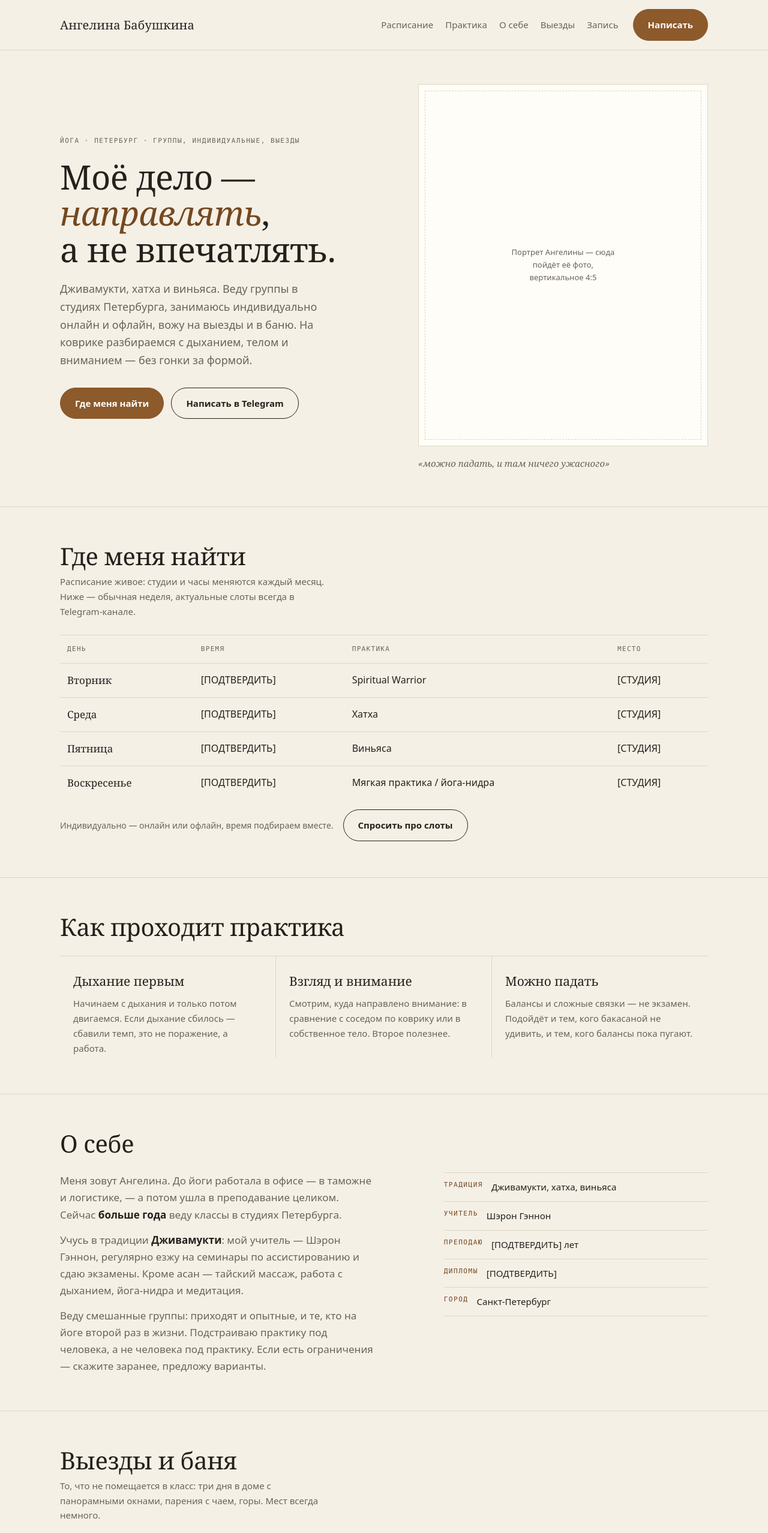
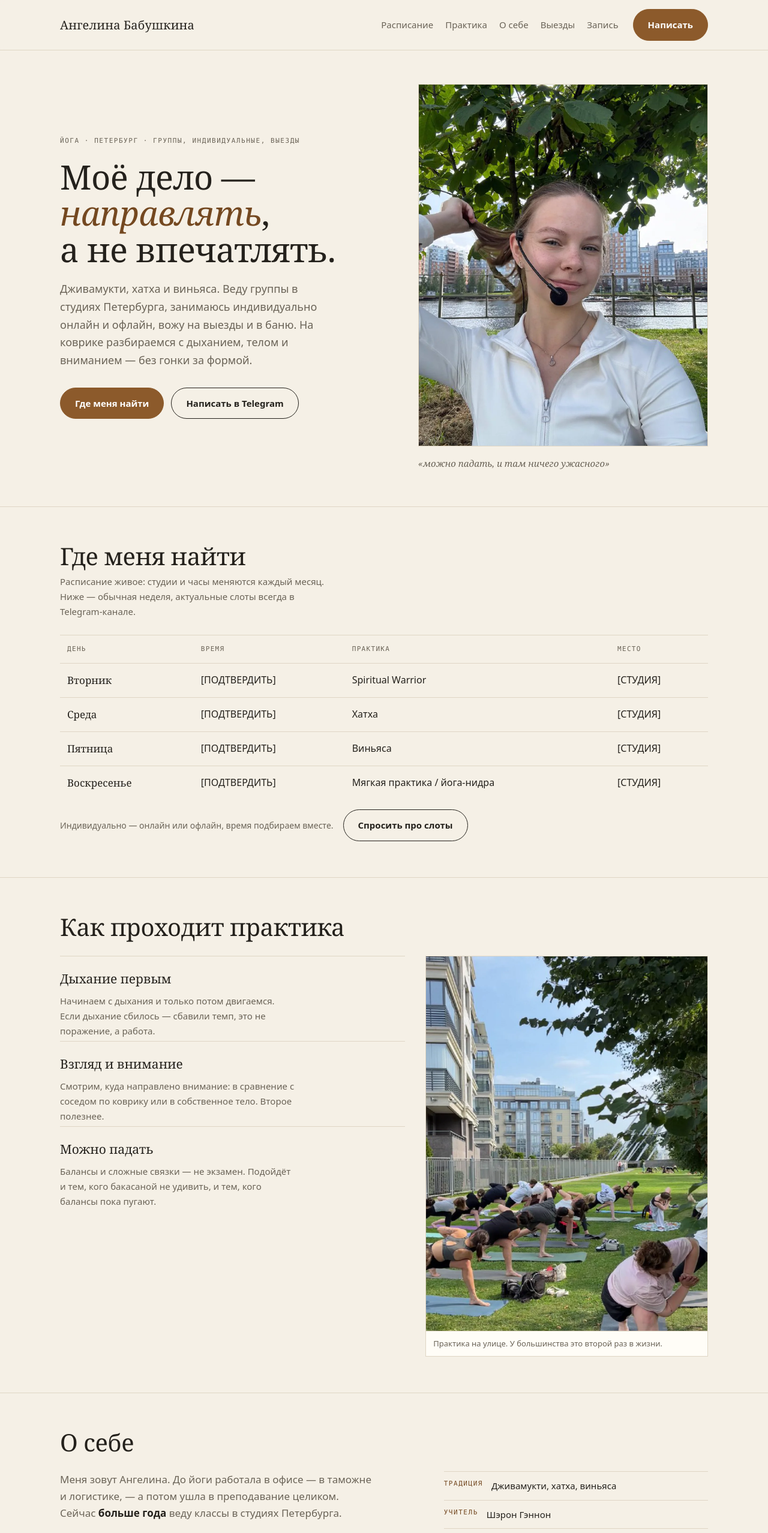
Before and after one commit to sergbcv-debug/yoga-demo, a plain HTML site: page index.html in a window 1280 px wide. Shown: the top 2555 px of the page at 60% size. Drawn offline with Linux system fonts and the light colour scheme.

Commit message:
Фото из канала: портрет, практика на улице, дом для ретрита

```diff
--- a/index.html
+++ b/index.html
@@ -47,9 +47,8 @@ h1{font-family:var(--serif);font-size:clamp(34px,4.6vw,56px);line-height:1.08;le
 h1 em{font-style:italic;color:var(--accent-ink)}
 .lede{margin-top:22px;max-width:44ch;font-size:18px;color:var(--muted)}
 .hero-actions{display:flex;gap:12px;flex-wrap:wrap;margin-top:30px}
-.photo{position:relative;border:1px solid var(--line);background:var(--panel);aspect-ratio:4/5;display:flex;align-items:center;justify-content:center;padding:28px;text-align:center}
-.photo span{color:var(--muted);font-size:13px;max-width:24ch}
-.photo::before{content:"";position:absolute;inset:10px;border:1px dashed var(--line)}
+.photo{position:relative;border:1px solid var(--line);background:var(--panel);aspect-ratio:4/5;overflow:hidden;margin:0}
+.photo img{width:100%;height:100%;object-fit:cover;object-position:50% 32%}
 .sign{margin-top:16px;font-family:var(--serif);font-style:italic;color:var(--muted);font-size:15px}
 
 /* секции */
@@ -68,11 +67,15 @@ h2{font-family:var(--serif);font-size:clamp(26px,3.4vw,40px);line-height:1.1;fon
 .sched-foot{margin-top:16px;display:flex;gap:16px;flex-wrap:wrap;align-items:center;font-size:14px;color:var(--muted)}
 
 /* практика */
-.practice{display:grid;grid-template-columns:repeat(3,1fr);gap:0;border-top:1px solid var(--line)}
-.practice div{padding:24px 22px 4px;border-right:1px solid var(--line)}
-.practice div:last-child{border-right:0}
+.practice-wrap{display:grid;grid-template-columns:1.1fr .9fr;gap:34px;align-items:start}
+.practice{display:grid;grid-template-columns:1fr;gap:0;border-top:1px solid var(--line)}
+.practice div{padding:20px 0 4px;border-bottom:1px solid var(--line)}
+.practice div:last-child{border-bottom:0}
 .practice h3{font-family:var(--serif);font-size:21px;font-weight:400;margin-bottom:8px}
-.practice p{color:var(--muted);font-size:15px}
+.practice p{color:var(--muted);font-size:15px;max-width:46ch}
+.practice-photo{margin:0;border:1px solid var(--line);background:var(--panel)}
+.practice-photo img{width:100%;height:auto;display:block}
+.practice-photo figcaption{padding:10px 12px;font-size:13px;color:var(--muted);border-top:1px solid var(--line)}
 
 /* о себе */
 .about{display:grid;grid-template-columns:1.15fr .85fr;gap:44px;align-items:start}
@@ -87,6 +90,8 @@ h2{font-family:var(--serif);font-size:clamp(26px,3.4vw,40px);line-height:1.1;fon
 /* выезды */
 .trips{display:grid;grid-template-columns:repeat(3,1fr);gap:20px}
 .trip{background:var(--panel);border:1px solid var(--line);padding:22px 20px 24px;display:flex;flex-direction:column}
+.trip-photo{margin:-22px -20px 18px;border-bottom:1px solid var(--line)}
+.trip-photo img{width:100%;height:170px;object-fit:cover;object-position:50% 60%}
 .trip .when{color:var(--accent-ink);margin-bottom:10px}
 .trip h3{font-family:var(--serif);font-size:21px;font-weight:400;margin-bottom:10px;line-height:1.2}
 .trip ul{list-style:none;color:var(--muted);font-size:15px}
@@ -115,9 +120,9 @@ h2{font-family:var(--serif);font-size:clamp(26px,3.4vw,40px);line-height:1.1;fon
 @media (max-width:1000px){
   .hero-grid,.about,.booking{grid-template-columns:1fr}
   .photo{max-width:420px}
-  .practice,.trips{grid-template-columns:1fr}
-  .practice div{border-right:0;border-bottom:1px solid var(--line);padding-bottom:22px}
-  .practice div:last-child{border-bottom:0}
+  .practice-wrap{grid-template-columns:1fr}
+  .trips{grid-template-columns:1fr}
+  .trip-photo img{height:220px}
 }
 @media (max-width:680px){
   body{font-size:16px}
@@ -161,7 +166,9 @@ h2{font-family:var(--serif);font-size:clamp(26px,3.4vw,40px);line-height:1.1;fon
         </div>
       </div>
       <div>
-        <div class="photo"><span>Портрет Ангелины — сюда пойдёт её фото, вертикальное 4:5</span></div>
+        <figure class="photo">
+          <img src="assets/hero.webp" width="900" height="1200" alt="Ангелина на улице с микрофоном — ведёт практику" decoding="async">
+        </figure>
         <p class="sign">«можно падать, и там ничего ужасного»</p>
       </div>
     </div>
@@ -196,6 +203,7 @@ h2{font-family:var(--serif);font-size:clamp(26px,3.4vw,40px);line-height:1.1;fon
       <div class="sec-head">
         <h2>Как проходит практика</h2>
       </div>
+      <div class="practice-wrap">
         <div class="practice">
           <div>
             <h3>Дыхание первым</h3>
@@ -209,6 +217,11 @@ h2{font-family:var(--serif);font-size:clamp(26px,3.4vw,40px);line-height:1.1;fon
             <h3>Можно падать</h3>
             <p>Балансы и сложные связки — не экзамен. Подойдёт и тем, кого бакасаной не удивить, и тем, кого балансы пока пугают.</p>
           </div>
+        </div>
+        <figure class="practice-photo">
+          <img src="assets/class.webp" width="1200" height="1597" alt="Групповая практика на траве, лето, много ковриков" loading="lazy" decoding="async">
+          <figcaption>Практика на улице. У большинства это второй раз в жизни.</figcaption>
+        </figure>
       </div>
     </div>
   </section>
@@ -243,6 +256,7 @@ h2{font-family:var(--serif);font-size:clamp(26px,3.4vw,40px);line-height:1.1;fon
       </div>
       <div class="trips">
         <article class="trip">
+          <figure class="trip-photo"><img src="assets/house.webp" width="1200" height="1600" alt="Тёмный дом с панорамными окнами в лесу" loading="lazy" decoding="async"></figure>
           <p class="when mono">3–5 января · Карма Хаус</p>
           <h3>Три дня практики</h3>
           <ul>
```
Also changed, not shown: assets/class.webp (added), assets/hero.webp (added), assets/house.webp (added). Lines whose indentation alone changed are shown as unchanged.
